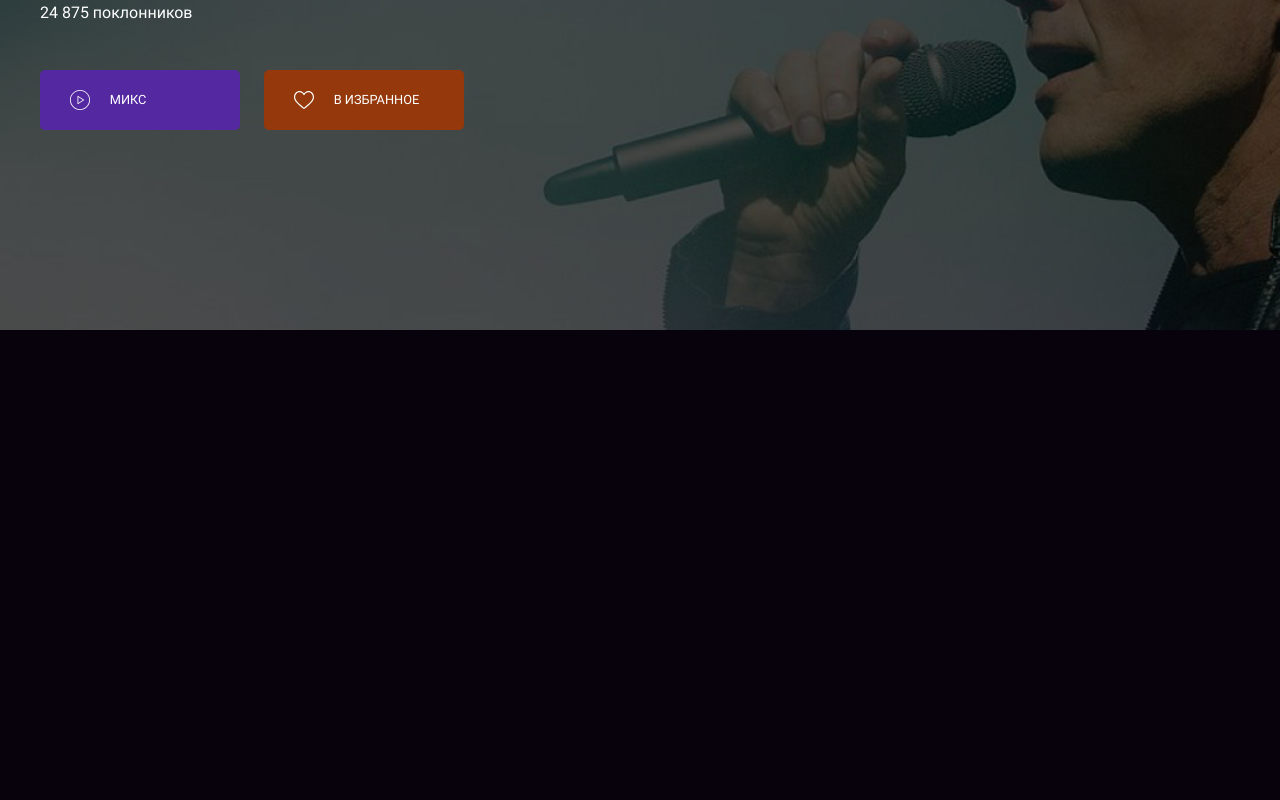
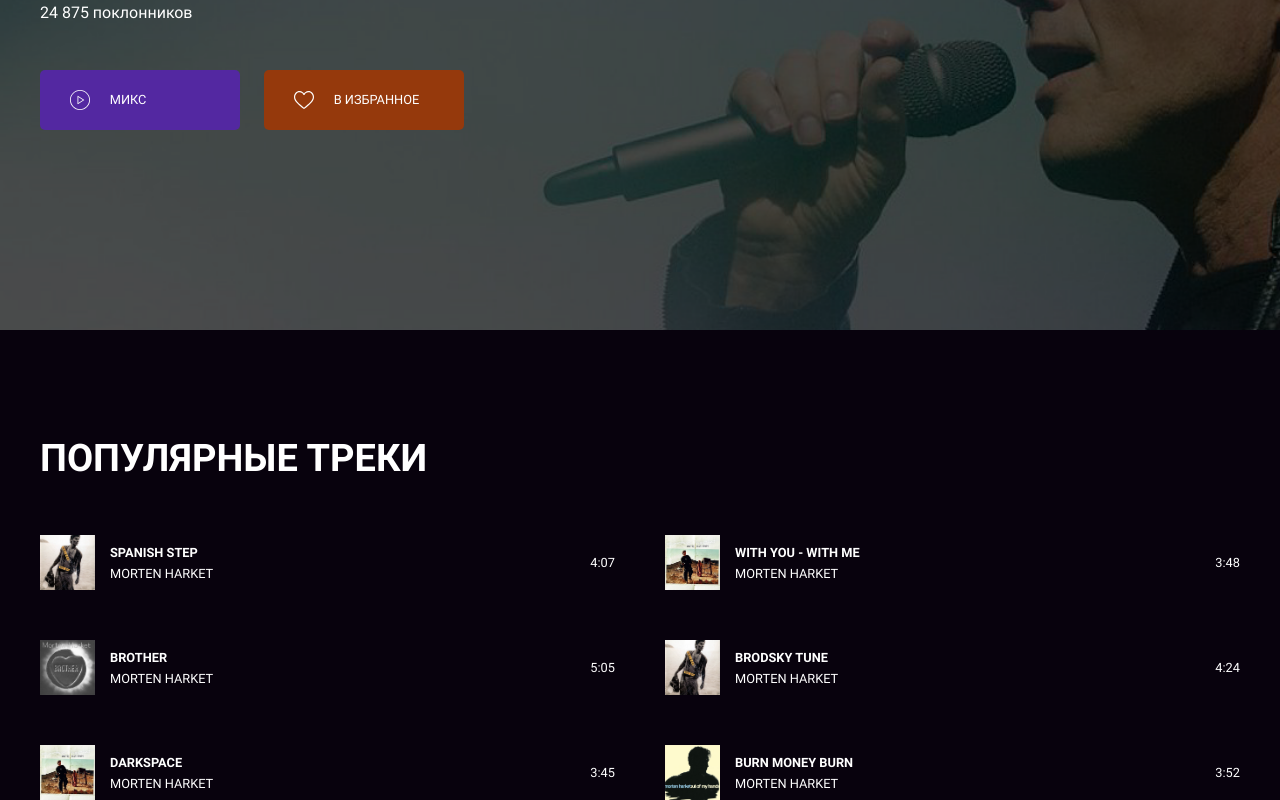
Before and after one commit to reymezis/layout-designer-project-56, a website: page src/artist.html in a window 1280 px wide. Shown: the part 303-1103 px from the top of the page. Before the commit the page ends 800 px from the top, so only its background shows below. Drawn offline with Linux system fonts and the light colour scheme; files whose address does not match are found by name.

Commit message:
add tracks section

```diff
--- a/src/artist.html
+++ b/src/artist.html
@@ -43,6 +43,59 @@
                 </div>
             </section>
         </div>
+        <section id="page-popular-track">
+            <h2 class="pb-3rem">Популярные треки</h2>
+            <div class="track-list">
+                <div class="popular-track">
+                    <div class="track-info">
+                        <img class="tr-cover" src="images/Wild Seed.png" alt="track cover">
+                        <p class="m-0"><span class="tr-name">Spanish Step</span><br>
+                        <span class="tr-singer">Morten Harket</span></p>
+                    </div>
+                        <span class="tr-duration">4:07</span>
+                </div>
+                <div class="popular-track">
+                    <div class="track-info">
+                        <img class="tr-cover" src="images/Letter from Egypt.png" alt="track cover">
+                        <p class="m-0"><span class="tr-name">With You - With Me</span><br>
+                        <span class="tr-singer">Morten Harket</span></p>
+                    </div>
+                    <span class="tr-duration">3:48</span>
+                </div>
+                <div class="popular-track">
+                    <div class="track-info">
+                        <img class="tr-cover" src="images/Brother.png" alt="track cover">
+                        <p class="m-0"><span class="tr-name">Brother</span><br>
+                        <span class="tr-singer">Morten Harket</span></p>
+                    </div>
+                    <span class="tr-duration">5:05</span>
+                </div>
+                <div class="popular-track">
+                    <div class="track-info">
+                        <img class="tr-cover" src="images/Wild Seed.png" alt="track cover">
+                        <p class="m-0"><span class="tr-name">Brodsky Tune</span><br>
+                        <span class="tr-singer">Morten Harket</span></p>
+                    </div>
+                    <span class="tr-duration">4:24</span>
+                </div>
+                <div class="popular-track">
+                    <div class="track-info">
+                        <img class="tr-cover" src="images/Letter from Egypt.png" alt="track cover">
+                        <p class="m-0"><span class="tr-name">Darkspace</span><br>
+                        <span class="tr-singer">Morten Harket</span></p>
+                    </div>
+                    <span class="tr-duration">3:45</span>
+                </div>
+                <div class="popular-track">
+                    <div class="track-info">
+                        <img class="tr-cover" src="images/Out of My Hands.png" alt="track cover">
+                        <p class="m-0"><span class="tr-name">Burn Money Burn</span><br>
+                        <span class="tr-singer">Morten Harket</span></p>
+                    </div>
+                    <span class="tr-duration">3:52</span>
+                </div>
+            </div>
+        </section>
 
     </main>
 </body>
--- a/src/scss/app.scss
+++ b/src/scss/app.scss
@@ -15,3 +15,5 @@
 @import "footerMobile";
 @import "artistFirstDesktop.scss";
 @import "artistFirstMobile.scss";
+@import "tracksDesktop.scss";
+@import "tracksMobile.scss";
--- /dev/null
+++ b/src/scss/tracksDesktop.scss
@@ -0,0 +1,46 @@
+#page-popular-track {
+  @include m-0-auto;
+  padding-top: 100px;
+  max-width: 1200px;
+}
+
+.m-0 {
+  margin: 0;
+}
+
+.pb-3rem {
+  padding-bottom: 3rem;
+}
+
+.track-list {
+  display: grid;
+  grid-template-columns: repeat(2, 1fr);
+  gap: 50px;
+}
+
+.tr-cover {
+  width: 55px;
+  height: 55px;
+  padding-right: 15px;
+}
+
+.popular-track {
+  display: flex;
+  justify-content: space-between;
+  align-items: center;
+}
+
+.track-info {
+  display: flex;
+  align-items: center;
+}
+
+.tr-name {
+  @include m-0;
+  @include font-style(12.8px, 700, uppercase);
+}
+
+.tr-singer, .tr-duration {
+  @include m-0;
+  @include font-style(12.8px, 400, uppercase);
+}
--- /dev/null
+++ b/src/scss/tracksMobile.scss
@@ -0,0 +1,13 @@
+@media (max-width: 414px) {
+  #page-popular-track {
+    padding-right: 20px;
+    padding-left: 20px;
+    max-width: 414px;
+  }
+
+  .track-list {
+    display: flex;
+    flex-direction: column;
+    gap: 25px;
+  }
+}
```
Also changed, not shown: src/css/app.css, 1 other file.
